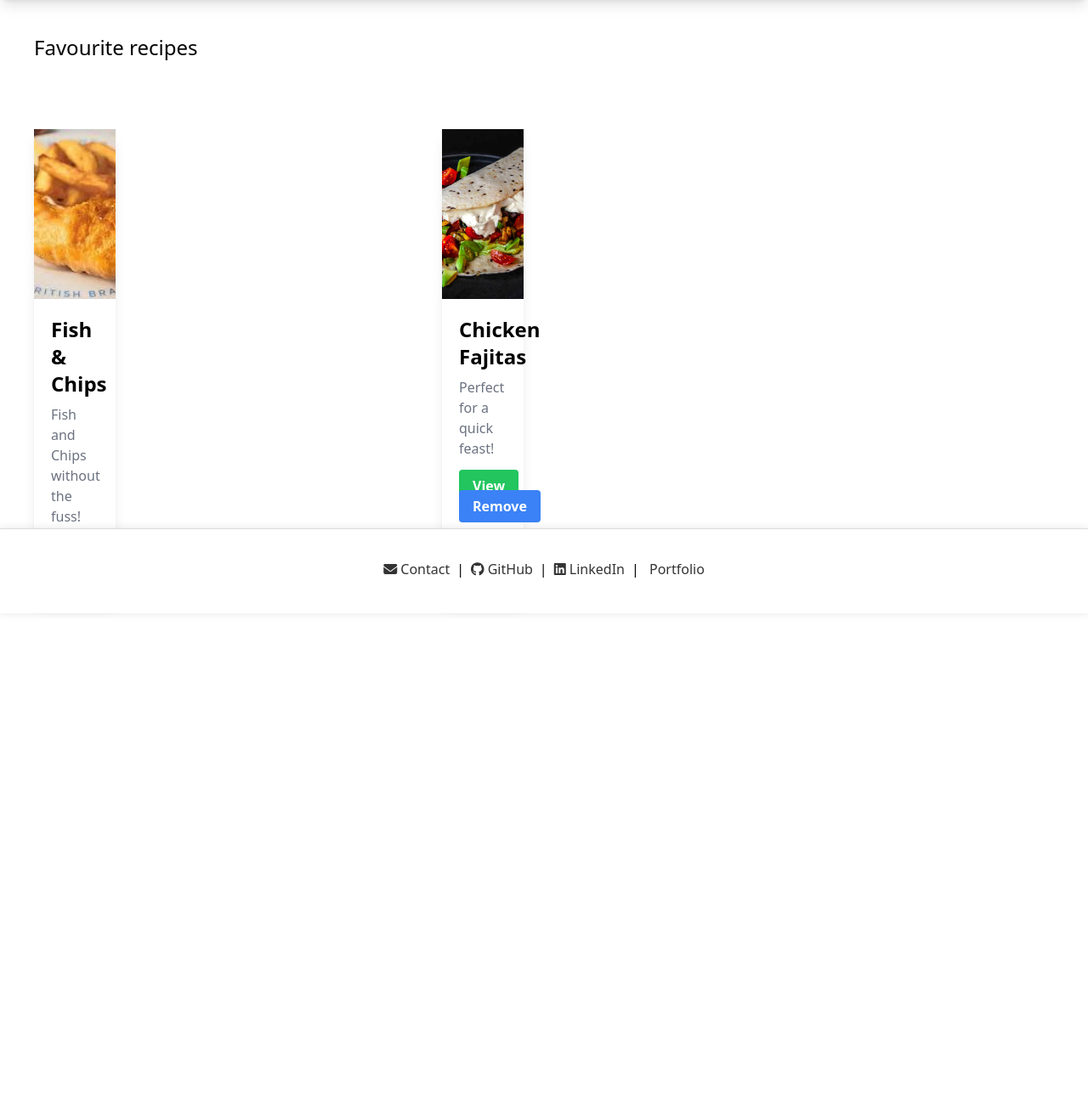
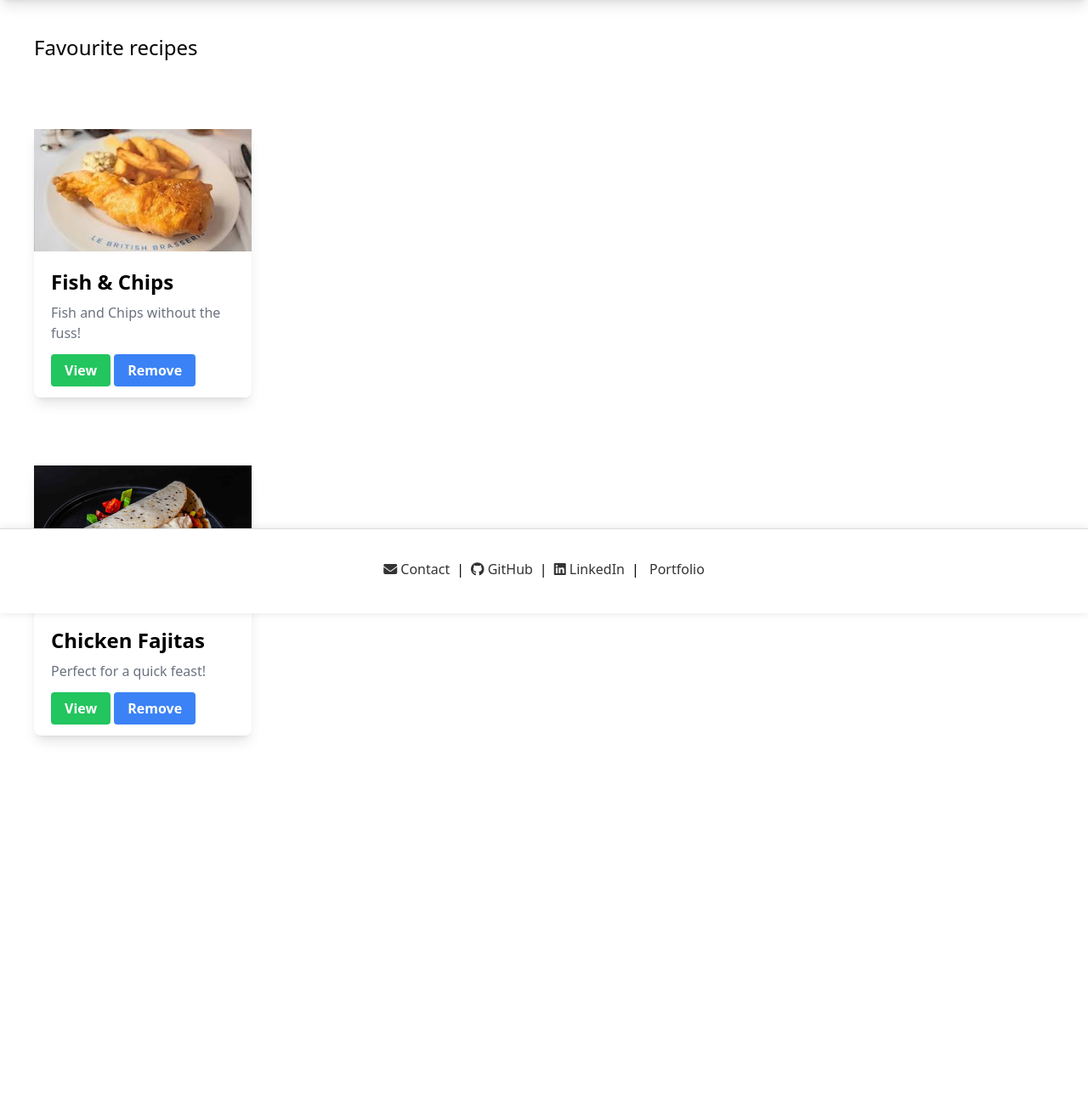
Before and after one commit to Kempy4563/airfryer, a Django app: page /saved_recipes/ in a window 1280 px wide. Shown: the part 78-1366 px from the top of the page at 85% size. Before the commit the page ends 802 px from the top, so only its background shows below. Run offline with Django 5.2, Linux system fonts and the light colour scheme; a user stored in the database is signed in; data comes from the database, SQL or seed files in the repository; some libraries are stand-ins or nearby versions.

Commit message:
style changes

```diff
--- a/airfryer_recipes/airfryer_app/templates/airfryer_app/saved_user_recipes.html
+++ b/airfryer_recipes/airfryer_app/templates/airfryer_app/saved_user_recipes.html
@@ -2,13 +2,13 @@
 
 {% block body %}
   <h1 class="text-2xl m-10">Favourite recipes</h1>
-  <div class="product-container flex flex-wrap justify-content-center">
 
         {% for recipe in user_saved_recipes %}
         <div class="product-container main-content flex flex-wrap" >
 
             <div class="product shadow-lg w-1/2 md:w-1/3 lg:w-1/4 xl:w-1/5 rounded-lg m-10">
-                <img src="{{ recipe.recipe.image.url }}" alt="Recipe Image" class="recipe-image">
+                <div class="product-image">
+                <img src="{{ recipe.recipe.image.url }}" alt="Recipe Image">
 
                 <div class="p-5">
                     <h2 class="text-2xl font-bold mb-2">{{ recipe.recipe.name }}</h2>
```
